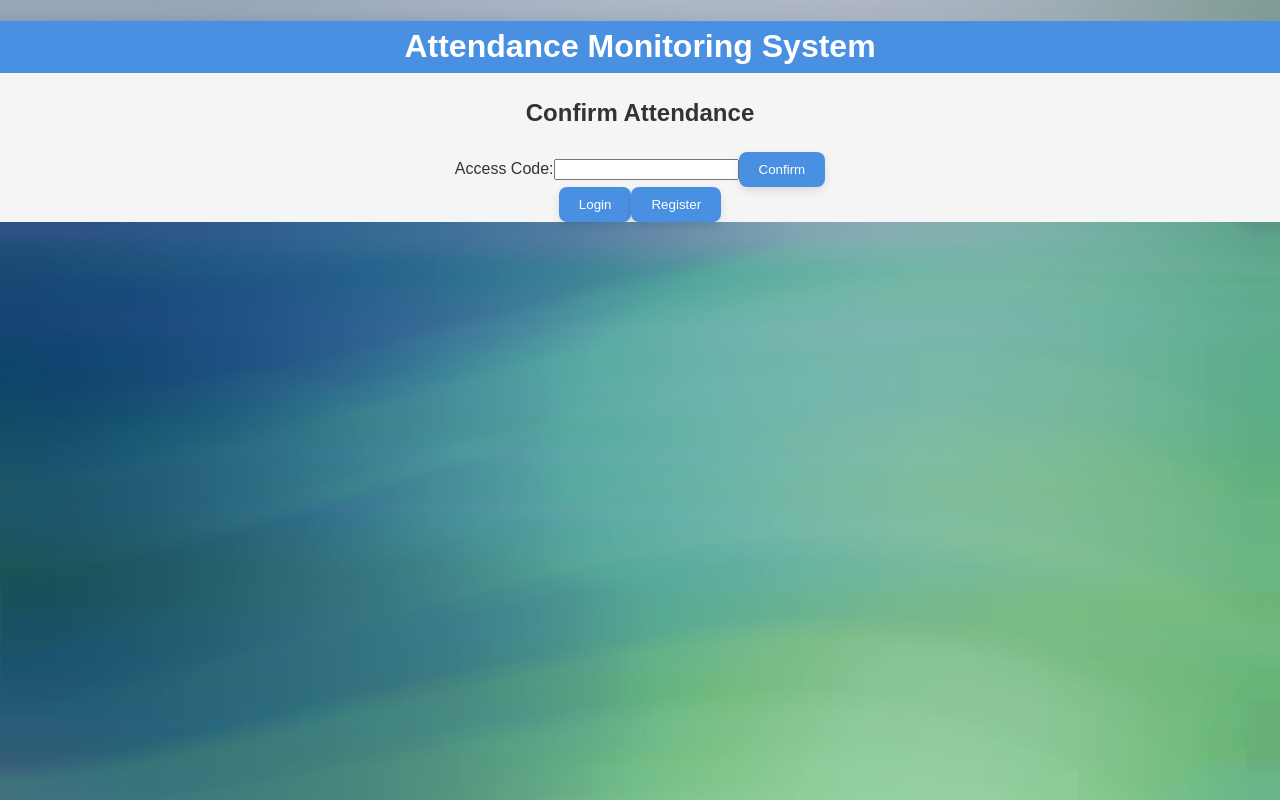
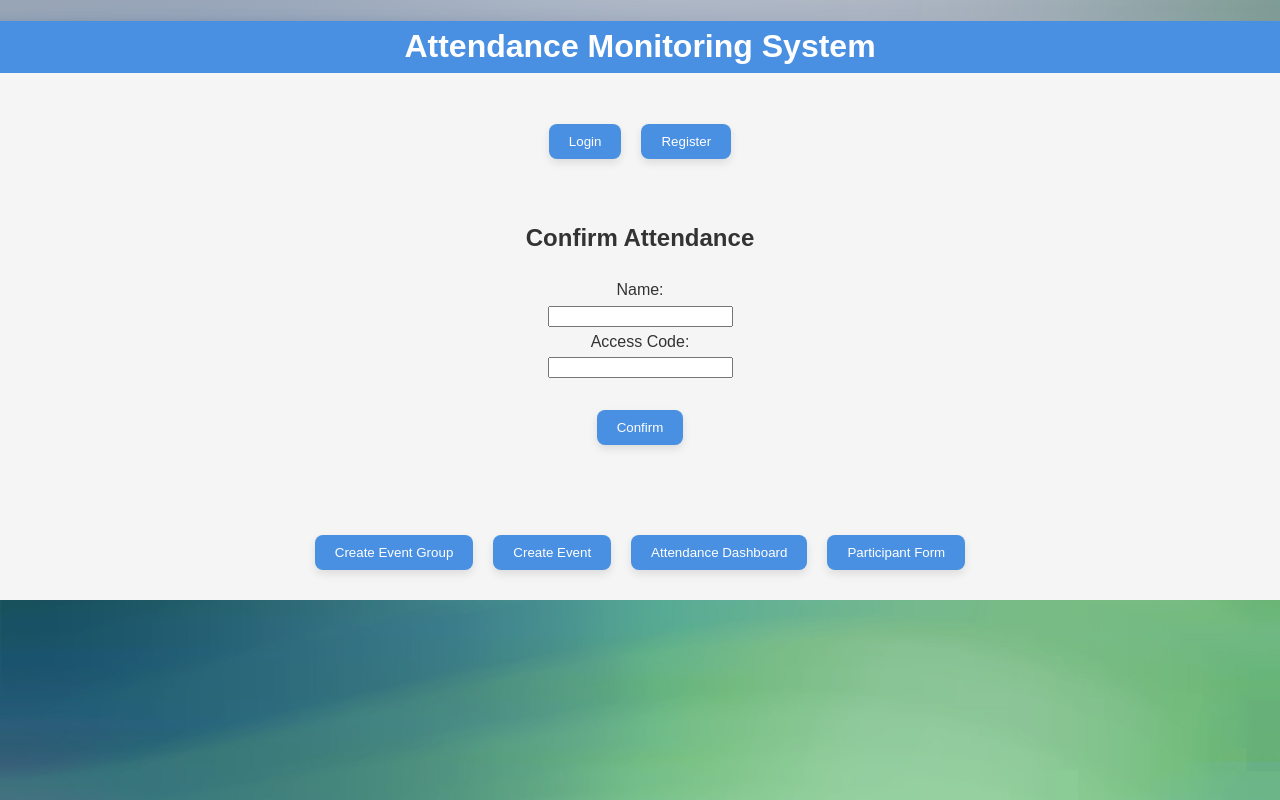
Before and after one commit to DianaVilceanu/Web-tech-project, a React (Create React App) app in the folder client/: page /api/participant in a window 1280 px wide. Built offline with nearby package versions, Linux system fonts and the light colour scheme.

Commit message:
Update CSS and form labels

```diff
--- a/client/src/App.css
+++ b/client/src/App.css
@@ -70,6 +70,7 @@ body {
 
 button {
   background-color: var(--primary-color);
+  margin: 30px 10px;
   color: white;
   border: none;
   border-radius: 8px;
@@ -114,3 +115,7 @@ button:active {
 .calendar-day:hover {
   background-color: #f0f0f0;
 }
+
+#routes{
+  margin: 30px 10px;
+}
--- a/client/src/App.js
+++ b/client/src/App.js
@@ -33,19 +33,33 @@ function App() {
       </header>
       <main>
         <Router>
-          <Routes>
+        <Link to="api/login">
+            <button>Login</button>
+          </Link>
+          <Link to="api/register">
+            <button>Register</button>
+          </Link>
+          <div id="routes"><Routes>
           <Route path="api/admin/event-group" element={<EventGroupForm />} />
           <Route path="api/admin/event" element={<EventForm />} />
           <Route path="api/admin/dashboard" element={<AttendanceDashboard />} />
           <Route path="api/participant" element={<ParticipantForm />} />
           <Route path="/api/login" element={<LoginForm />} />
           <Route path="api/register" element={<RegisterForm />} />
-        </Routes>
-          <Link to="api/login">
-            <button>Login</button>
+          <Route path="api/attendance" element={<AttendanceDashboard />} />
+        </Routes></div>
+
+        <Link to="api/admin/event-group">
+            <button>Create Event Group</button>
           </Link>
-          <Link to="api/register">
-            <button>Register</button>
+          <Link to="api/admin/event">
+            <button>Create Event</button>
+          </Link>
+          <Link to="api/admin/dashboard">
+            <button>Attendance Dashboard</button>
+          </Link>
+          <Link to="api/participant">
+            <button>Participant Form</button>
           </Link>
         </Router>
       </main>
--- a/client/src/AttendanceDashboard.js
+++ b/client/src/AttendanceDashboard.js
@@ -1,29 +1,30 @@
 import React, { useState, useEffect } from 'react';
 import axios from 'axios';
 
-const AttendanceDashboard = ({ eventId }) => {
-  const [participants, setParticipants] = useState([]);
+const AttendanceDashboard = () => {
+  const [events, setEvents] = useState([]);
 
   useEffect(() => {
-    const intervalId = setInterval(() => {
-      axios.get(`http://localhost:5001/attendance/${eventId}`)
+    axios.get(`http://localhost:5001/attendance`)
       .then(response => {
-          setParticipants(response.data);
+        setEvents(response.data);
       })
       .catch(console.error);
-    }, 5000); // Polling every 5 seconds
-
-    return () => clearInterval(intervalId); // Clean up the interval on component unmount
-  }, [eventId]);
+  }, []);
 
   return (
     <div>
-      <h2>Attendance List</h2>
+      {events.map(event => (
+        <div key={event.id} style={{ border: '1px solid black', margin: '10px', padding: '10px' }}>
+          <h2>{event.name} (ID: {event.id})</h2>
+          <h3>Participants:</h3>
           <ul>
-        {participants.map(participant => (
-          <li key={participant.id}>{participant.participantName} - {participant.attendanceTime}</li>
+            {event.participants.map(participant => (
+              <li key={participant.id}>{participant.name} - {participant.attendanceTime}</li>
             ))}
           </ul>
+        </div>
+      ))}
     </div>
   );
 };
--- a/client/src/EventGroupForm.js
+++ b/client/src/EventGroupForm.js
@@ -29,14 +29,19 @@ const EventGroupForm = () => {
   return (
     <form onSubmit={handleSubmit}>
       <h2>Create Event Group</h2>
+      <div>
       <label>
         Name:
         <input type="text" value={name} onChange={(e) => setName(e.target.value)} />
       </label>
+      </div>
+      <div>
       <label>
         Description:
         <textarea value={description} onChange={(e) => setDescription(e.target.value)} />
       </label>
+      </div>
+      <div>
       <label>
         Repeat Interval:
         <select value={repeatInterval} onChange={(e) => setRepeatInterval(e.target.value)}>
@@ -45,15 +50,22 @@ const EventGroupForm = () => {
           <option value="weekly">Weekly</option>
         </select>
       </label>
+      </div>
+      <div>
       <label>
         Start Date:
         <input type="date" value={startDate} onChange={(e) => setStartDate(e.target.value)} />
       </label>
+      </div>
+      <div>
       <label>
         End Date:
         <input type="date" value={endDate} onChange={(e) => setEndDate(e.target.value)} />
       </label>
+      </div>
+      <div>
       <button type="submit">Create Group</button>
+      </div>
     </form>
   );
 };
--- a/client/src/ParticipantForm.js
+++ b/client/src/ParticipantForm.js
@@ -3,13 +3,13 @@ import axios from 'axios';
 
 const ParticipantForm = () => {
   const [accessCode, setAccessCode] = useState('');
+  const [participantName, setParticipantName] = useState('');
   const [message, setMessage] = useState('');
 
   const handleSubmit = async (event) => {
     event.preventDefault();
     try {
-      // The endpoint and method for confirming attendance would depend on your backend API
-      await axios.post('http://localhost:5000/confirm-attendance', { accessCode });
+      await axios.post('http://localhost:5001/participants', { accessCode, participantName });
       setMessage('Attendance confirmed. Thank you!');
     } catch (error) {
       setMessage('Error confirming attendance. Please try again.');
@@ -19,11 +19,20 @@ const ParticipantForm = () => {
 
   return (
     <form onSubmit={handleSubmit}>
-      <h2>Confirm Attendance</h2>
+      <h2> Confirm Attendance </h2>
+      <label>
+        Name:
+        <div>
+        <input type="text" value={participantName} onChange={(e) => setParticipantName(e.target.value)} />
+        </div>
+      </label>
       <label>
         Access Code:
+        <div>
         <input type="text" value={accessCode} onChange={(e) => setAccessCode(e.target.value)} />
+        </div>
       </label>
+
       <button type="submit">Confirm</button>
       {message && <p>{message}</p>}
     </form>
```
Also changed, not shown: client/src/EventForm.js (+6 -4 lines), 2 other files (tests, documents, lock files or other folders). Lines whose indentation alone changed are shown as unchanged.
